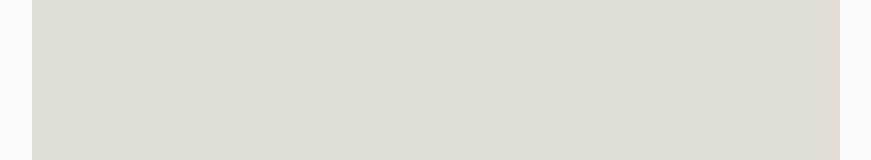
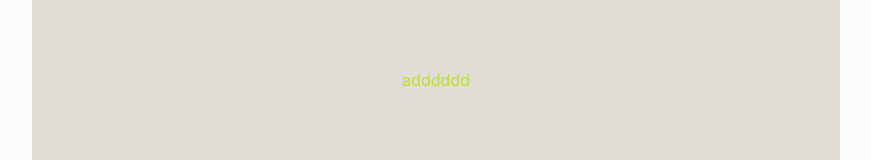
Before and after one commit to kynkcaycan/Financial_Portfolio, a React (Create React App) app: page /portfolio in a window 1280 px wide. Shown: the part 356-516 px from the top of the page, without its empty margins (204-1075 px from the left). Built offline with nearby package versions, Linux system fonts and the light colour scheme.

Commit message:
aycan22.08.2023

```diff
--- a/src/App.js
+++ b/src/App.js
@@ -1,11 +1,8 @@
 
 import './App.css';
-import Button from '@mui/material/Button';
 import BuyPage from './Pages/BuyPage';
 // Updated upstream
-import {useHistory} from "react-router-dom"
 
-import { Link } from "react-router-dom/cjs/react-router-dom.min";
 
 
 //Stashed changes
@@ -13,6 +10,7 @@ import { BrowserRouter as Router, Route, Switch } from 'react-router-dom';
 import ButonsMain from './butonsMain';
 import { Typography } from '@mui/material';
 
+import MyPortfolioPage from './Pages/myPortfolioPage';
 
 function App() {
 
@@ -20,13 +18,10 @@ function App() {
   return (
     <div className="App">
 
-     <Typography variant='h1'>My Portfolio</Typography>
+     <Typography variant='h1'color=''>My Portfolio</Typography>
     <Router>
 
-
-
         <div className="middleBox">
-
 
             <Switch>
               <Route exact path="/">
@@ -35,6 +30,9 @@ function App() {
               </Route>
               <Route path="/buy">
                 <BuyPage/>
+              </Route >
+              <Route path="/portfolio">
+                <MyPortfolioPage/>
               </Route>
 
             </Switch>
--- a/src/Pages/myPortfolioPage.js
+++ b/src/Pages/myPortfolioPage.js
@@ -1,9 +1,12 @@
-const myPortfolioPage = () => {
+
+import React from 'react';
+
+const MyPortfolioPage = () => {
     return (
-      <p>a</p>
+    <p>adddddd</p>
 
 
      );
 }
 
-export default myPortfolioPage;
+export default MyPortfolioPage;
```
